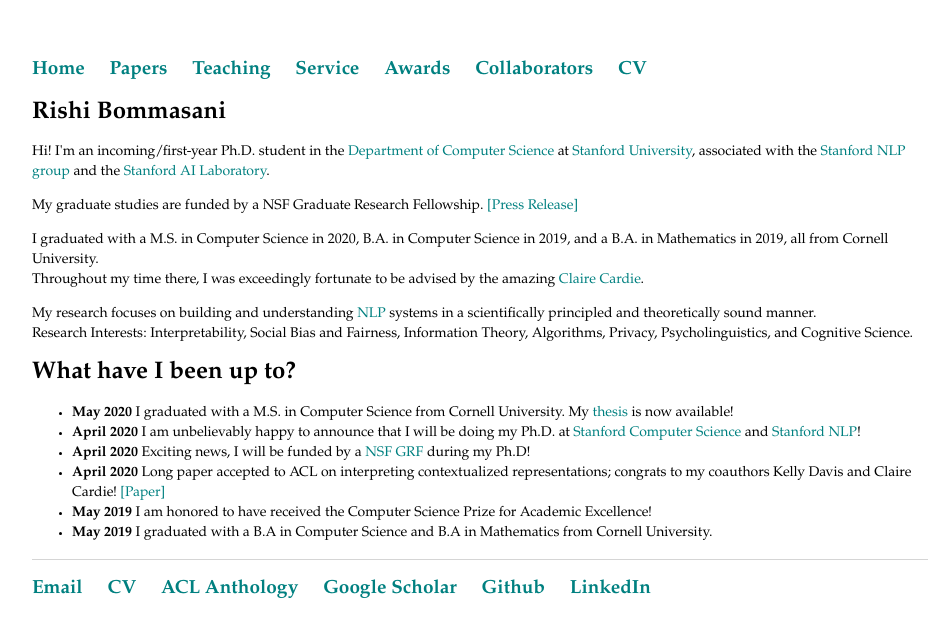
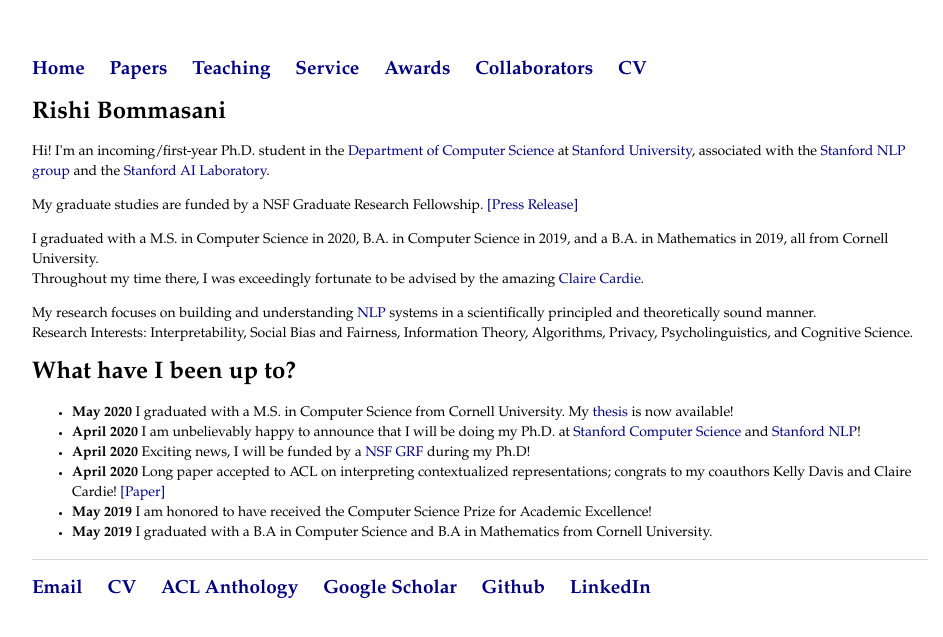
Before and after one commit to rishibommasani/rishibommasani.github.io, a Jekyll site: the page built from index.html, in a window 1280 px wide. Shown: the top 637 px of the page, without its empty margins (160-1103 px from the left). Built offline with Jekyll 4.4.1, drawn with Linux system fonts in a browser that asks for light colours.

Commit message:
Update main.css

```diff
--- a/css/main.css
+++ b/css/main.css
@@ -12,21 +12,21 @@
     padding: 0px;
     list-style: none;
     font-weight: bold;
-    color: slateblue;
+    color: maroon;
     font-size: 19px; font-style: normal; font-variant: normal; line-height: 20.9px;
 }
 nav ul li, footer ul li {
     font-family: Palatino, "Palatino Linotype", "Palatino LT STD", "Book Antiqua", Georgia, serif;
     display: inline;
     margin-right: 20px;
-    color: slateblue;
+    color: maroon;
     font-size: 19px; font-style: normal; font-variant: normal; font-weight: 700; line-height: 20.9px;
 }
 
 a {
     font-family: Palatino, "Palatino Linotype", "Palatino LT STD", "Book Antiqua", Georgia, serif;
     text-decoration: none;
-    color: teal;
+    color: navy;
 }
 
 a:hover {
```
